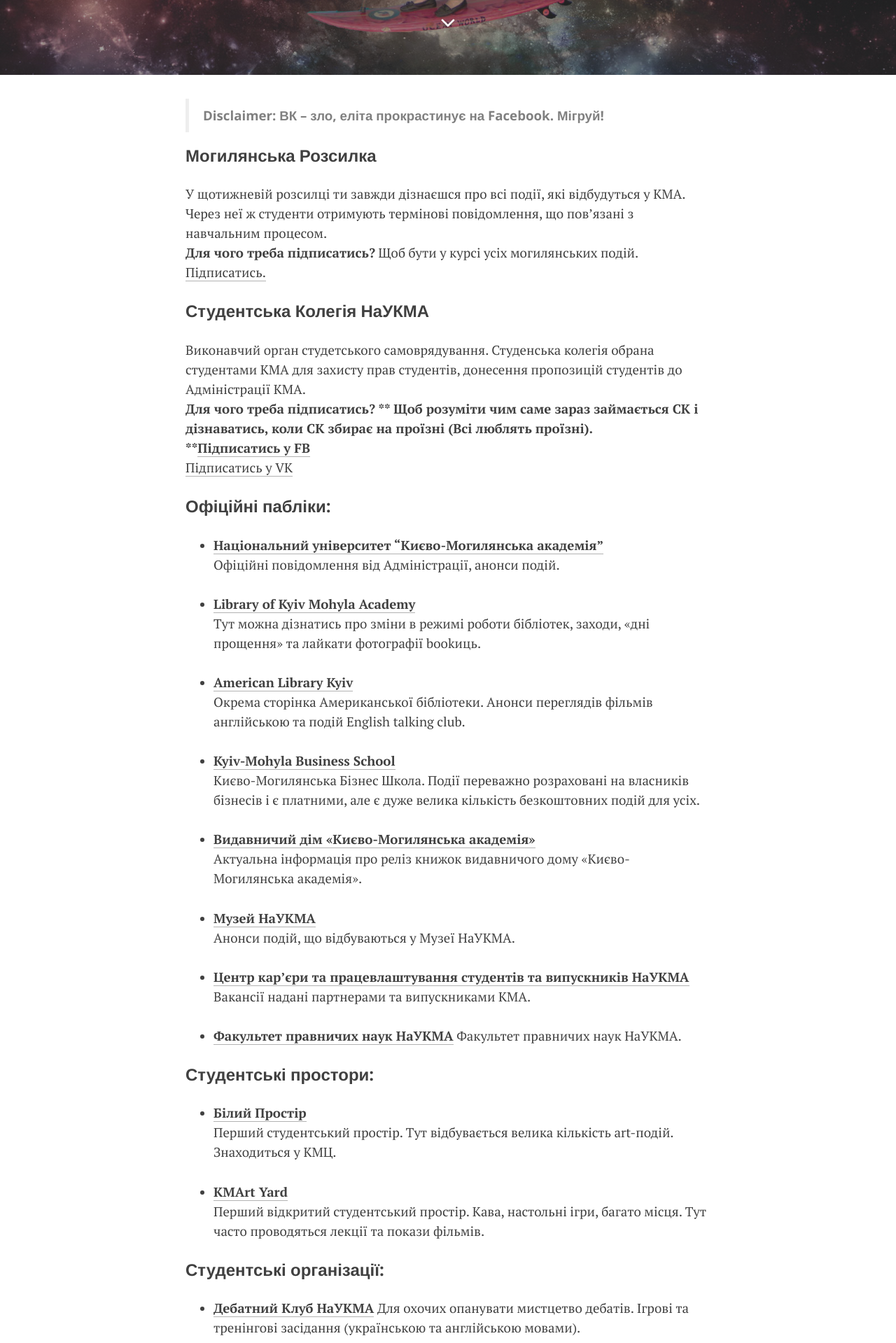
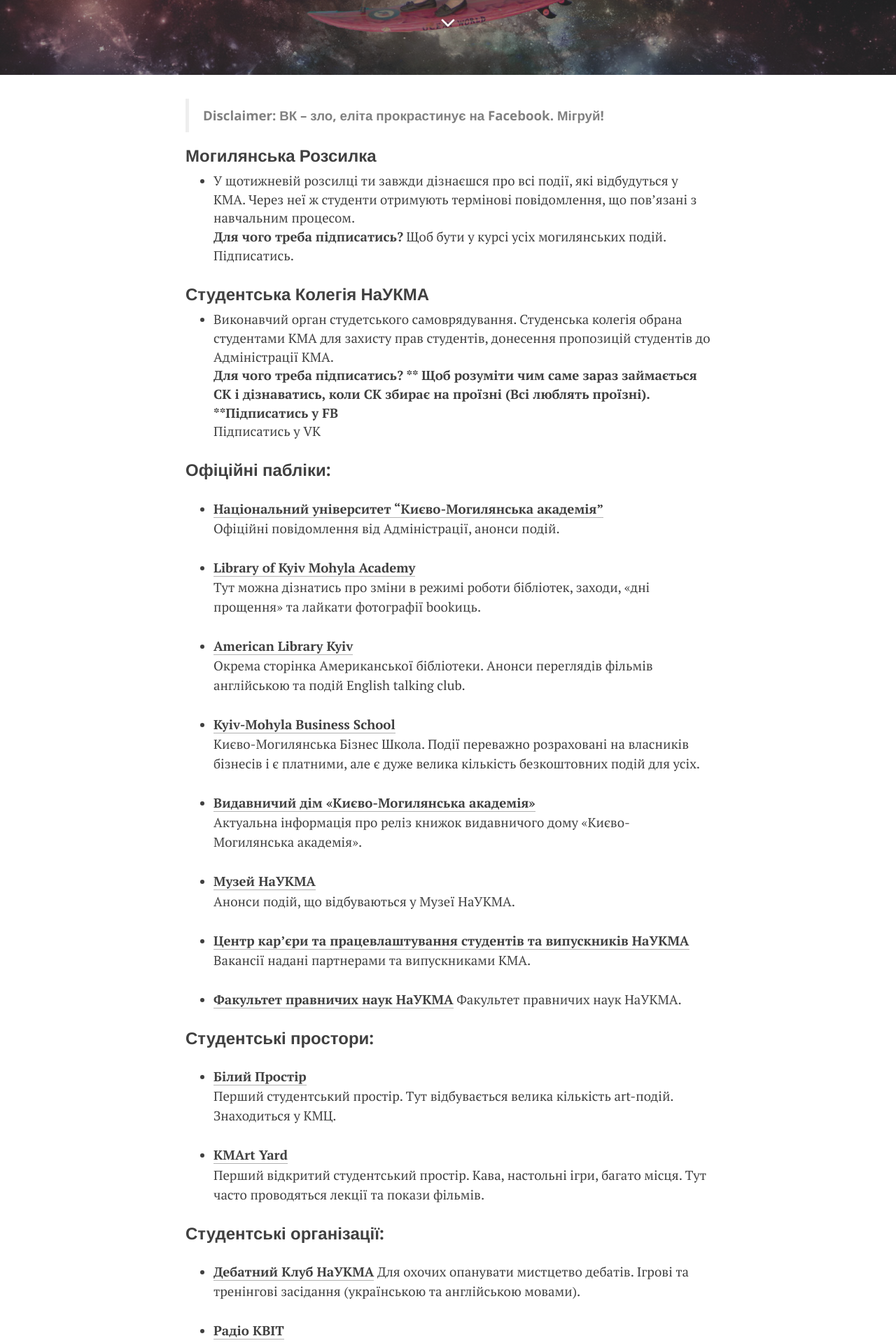
Before and after one commit to boretskyi/boretskyi.github.io, a Jekyll site: the page built from _posts/2015-09-01-kma-guide.md, in a window 1280 px wide. Shown: the part 344-2263 px from the top of the page at 70% size. Built offline with Jekyll 4.4.1, drawn with Linux system fonts in a browser that asks for light colours; nearby versions of some CDN libraries; Markdown is read by kramdown in place of the engine named in the settings; comment, search, counter and statistics services are not loaded.

```diff
--- a/_posts/2015-09-01-kma-guide.md
+++ b/_posts/2015-09-01-kma-guide.md
@@ -19,12 +19,12 @@ date: "2015-09-01 16:46 +0300"
 >**Disclaimer: ВК – зло, еліта прокрастинує на Facebook. Мігруй!**
 
 ###[Могилянська Розсилка](http://goo.gl/EoH2hM)
-У щотижневій розсилці ти завжди дізнаєшся про всі події, які відбудуться у КМА. Через неї ж студенти отримують термінові повідомлення, що пов'язані з навчальним процесом.
+- У щотижневій розсилці ти завжди дізнаєшся про всі події, які відбудуться у КМА. Через неї ж студенти отримують термінові повідомлення, що пов'язані з навчальним процесом.
 **Для чого треба підписатись?** Щоб бути у курсі усіх могилянських подій.
 [Підписатись.](http://goo.gl/EoH2hM)
 
 ###Студентська Колегія НаУКМА
-Виконавчий орган студетського самоврядування. Студенська колегія обрана студентами КМА для захисту прав студентів, донесення пропозицій студентів до Адміністрації КМА.
+- Виконавчий орган студетського самоврядування. Студенська колегія обрана студентами КМА для захисту прав студентів, донесення пропозицій студентів до Адміністрації КМА.
 **Для чого треба підписатись? ** Щоб розуміти чим саме зараз займається СК і дізнаватись, коли СК збирає на проїзні (Всі люблять проїзні).
 **[Підписатись у FB](https://www.facebook.com/StudNaUKMA)**
 [Підписатись у VK](https://vk.com/sk_kma)
```
